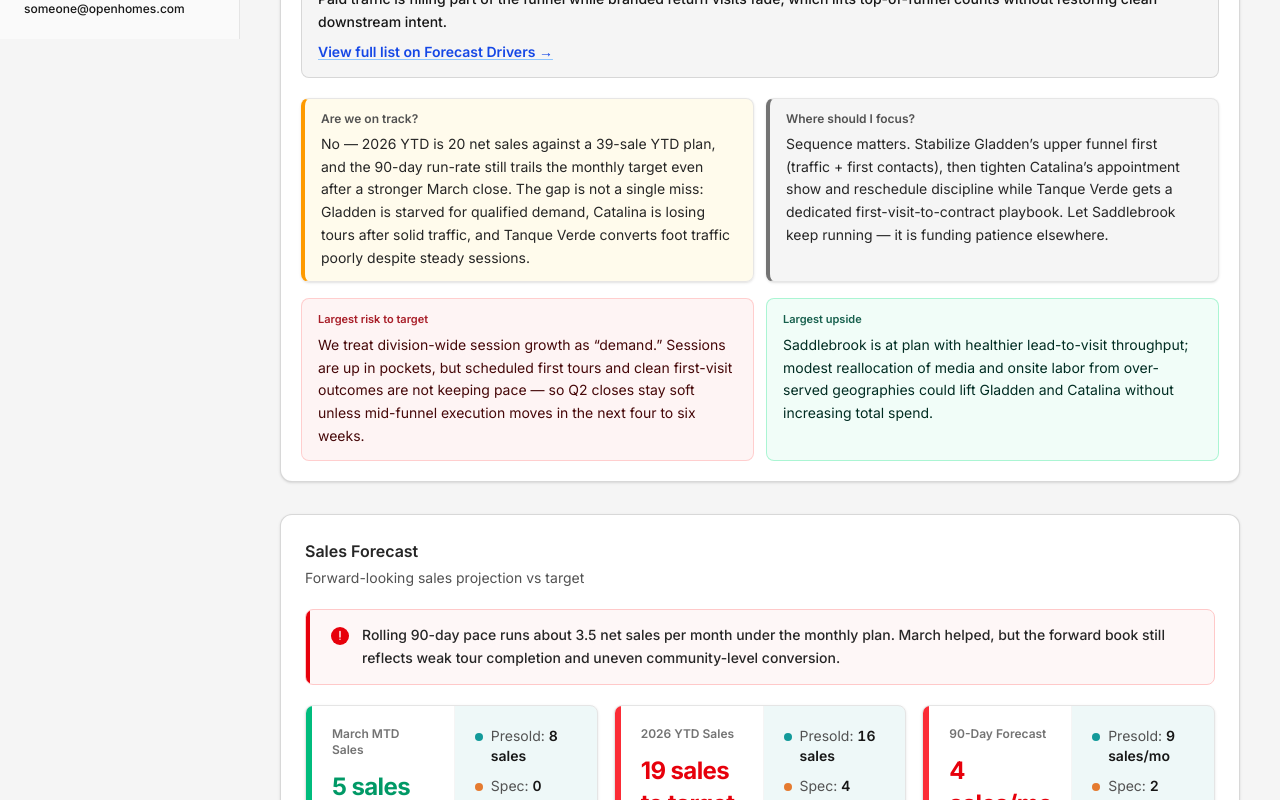
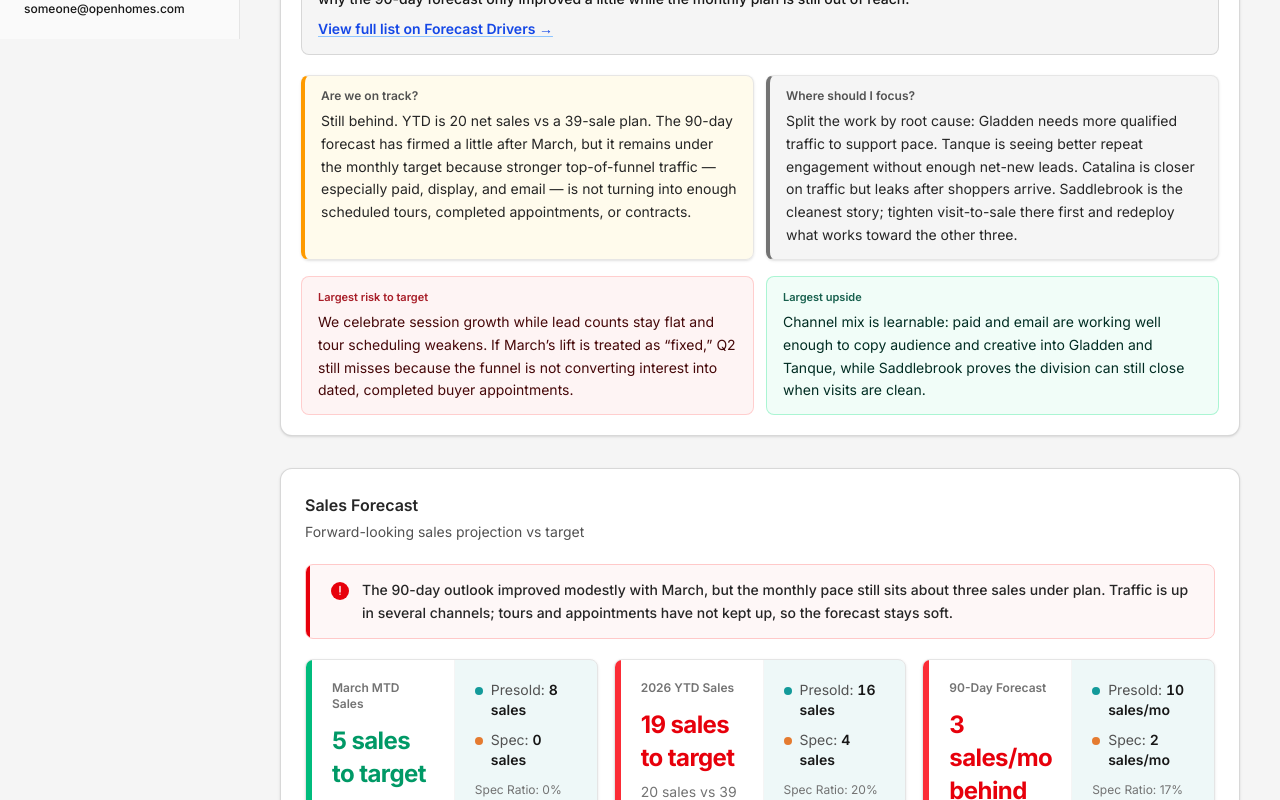
Before and after one commit to aarushirc14/One-Platform, a React (Vite) app: page /openhomes/tuscon/division-performance in a window 1280 px wide. Shown: the part 660-1460 px from the top of the page. Built offline with nearby package versions, Linux system fonts and the light colour scheme.

Commit message:
updated narrative

```diff
--- a/src/pulse/components/division-performance/CommunityPerformanceSection.tsx
+++ b/src/pulse/components/division-performance/CommunityPerformanceSection.tsx
@@ -188,8 +188,9 @@ export function CommunityPerformanceSection() {
         </h2>
         <p className="mt-1 text-sm leading-relaxed text-neutral-600">{communityPerformanceIntro.subline}</p>
         <p className="mt-2 max-w-3xl text-xs leading-relaxed text-neutral-500">
-          Use outlook to separate volume risk (Gladden) from mid-funnel drag (Catalina) and closing efficiency
-          (Tanque Verde), then open Community Triage for the same communities’ stage-level modeled impact.
+          Gladden is a pure volume problem; Tanque shows engagement without enough net-new leads; Catalina is
+          getting traffic closer to plan but not enough sales after visits. Saddlebrook is the relative
+          outperformer — use triage to compare modeled impact side by side.
         </p>
       </div>
 
--- a/src/pulse/components/division-performance/NinetyDaySalesForecastChart.tsx
+++ b/src/pulse/components/division-performance/NinetyDaySalesForecastChart.tsx
@@ -25,9 +25,9 @@ export function NinetyDaySalesForecastChart() {
 
         <p className="sr-only">
           Chart spans April 2025 through June 2026. Orange line is the realized 90-day monthly average sales
-          pace; it lifts through March 2026 but remains under the implied monthly plan. Blue line is the forward
-          pace with a shaded confidence band still skewed below target. A vertical marker denotes the report
-          date.
+          pace; it steps up after March but still sits under the implied monthly plan. Blue line is the forward
+          pace with a shaded confidence band that improved modestly versus the prior month yet remains below
+          target. A vertical marker denotes the report date.
         </p>
 
         <div className="flex flex-wrap gap-x-6 gap-y-2 border-t border-neutral-100 px-3 py-3 text-[11px] text-neutral-600 sm:px-4">
--- a/src/pulse/mock/community.ts
+++ b/src/pulse/mock/community.ts
@@ -32,86 +32,87 @@ export const funnelColumns: FunnelColumn[] = [
   {
     id: 'web-traffic',
     title: 'Web Traffic',
-    status: 'behind',
-    highlight: true,
+    status: 'ahead',
+    highlight: false,
     segments: [
       {
         title: 'Web Traffic',
-        primaryLine: '28,400 / 62,800 needed',
-        secondaryLine: '↘ 11% vs prior 3 months (sessions recover, still short of plan)',
-        secondaryLineTone: 'negative',
+        primaryLine: '38,500 / 42,000 needed',
+        secondaryLine: '↗ Paid, display, and email up vs prior quarter',
+        secondaryLineTone: 'positive',
       },
       {
         title: 'Web Traffic per Sale',
-        primaryLine: '4,733 / 10,500 target',
-        targetNote: '55% better vs target',
+        primaryLine: '6,417 / 7,000 target',
+        targetNote: '8% better vs target',
         targetNoteTone: 'positive',
       },
     ],
-    salesImpactLabel: '-1.4 sales',
-    salesImpactTone: 'negative',
+    salesImpactLabel: '+0.5 sales',
+    salesImpactTone: 'positive',
   },
   {
     id: 'traffic-lead',
     title: 'Web Traffic to Lead',
-    status: 'ahead',
+    status: 'behind',
     segments: [
       {
         title: 'Leads',
-        primaryLine: '244 / 560 needed',
-        secondaryLine: '↘ 36% vs prior 3 months on count',
+        primaryLine: '283 / 520 needed',
+        secondaryLine: 'Flat vs prior 3 months on net-new count',
         secondaryLineTone: 'negative',
       },
       {
         title: 'Web Traffic to Lead',
-        primaryLine: '0.86% / 0.80% target',
-        targetNote: '8% better vs target on rate',
-        targetNoteTone: 'positive',
+        primaryLine: '0.74% / 0.80% target',
+        targetNote: '8% worse vs target on rate',
+        targetNoteTone: 'negative',
       },
     ],
-    salesImpactLabel: '+0.3 sales',
-    salesImpactTone: 'positive',
+    salesImpactLabel: '-0.3 sales',
+    salesImpactTone: 'negative',
   },
   {
     id: 'lead-visit',
     title: 'Lead to First Visit',
-    status: 'behind',
+    status: 'onPace',
     segments: [
       {
         title: 'First Visits',
-        primaryLine: '96 / 238 needed',
-        secondaryLine: '↘ 22% vs prior 3 months',
-        secondaryLineTone: 'negative',
+        primaryLine: '115 / 198 needed',
+        secondaryLine: '↗ Slightly up vs prior 3 months',
+        secondaryLineTone: 'positive',
       },
       {
         title: 'Lead to First Visit',
-        primaryLine: '39.3% / 43.0% target',
-        targetNote: '9% worse vs target',
+        primaryLine: '40.6% / 42.0% target',
+        targetNote: '3% worse vs target',
         targetNoteTone: 'negative',
       },
     ],
-    salesImpactLabel: '-3.8 sales',
-    salesImpactTone: 'negative',
+    salesImpactLabel: '+0.4 sales',
+    salesImpactTone: 'positive',
   },
   {
     id: 'visit-sale',
     title: 'First Visit to Sale',
     status: 'behind',
+    highlight: true,
     segments: [
       {
         title: 'Total Sales',
         primaryLine: '6 / 13 needed',
-        secondaryLine: 'Flat vs prior 3 months on closes from first visits',
-        secondaryLineTone: 'neutral',
+        secondaryLine: 'Traffic is not the main gap — closes from visits are',
+        secondaryLineTone: 'negative',
       },
       {
         title: 'First Visit to Sale',
-        primaryLine: '6.25% / 10.2% target',
-        targetNote: '39% worse vs target',
+        primaryLine: '5.22% / 9.8% target',
+        targetNote: '47% worse vs target',
         targetNoteTone: 'negative',
       },
     ],
-    salesImpactLabel: '-2.1 sales',
+    salesImpactLabel: '-6.3 sales',
     salesImpactTone: 'negative',
   },
 ]
@@ -125,14 +126,14 @@ export const webTrafficLeadTable: MetricTableSection = {
       kind: 'data',
       metric: 'Web Traffic to Total Leads',
       countsLabel: 'Active User',
-      countsFrom: '28,400',
+      countsFrom: '38,500',
       countsToLabel: 'Lead',
-      countsTo: '244',
-      communityRate: '0.86%',
-      targetRate: '0.92%',
-      performance: '-6.52%',
+      countsTo: '283',
+      communityRate: '0.74%',
+      targetRate: '0.80%',
+      performance: '-7.50%',
       performanceTone: 'negative',
-      change: '-18.10%',
+      change: '-12.40%',
       changeTone: 'negative',
       changeUp: false,
     },
@@ -140,46 +141,46 @@ export const webTrafficLeadTable: MetricTableSection = {
       kind: 'data',
       metric: 'Web Traffic to Web Conversions',
       countsLabel: 'Active User',
-      countsFrom: '28,400',
+      countsFrom: '38,500',
       countsToLabel: 'Conv',
-      countsTo: '712',
-      communityRate: '2.51%',
-      targetRate: '2.38%',
-      performance: '+5.46%',
+      countsTo: '998',
+      communityRate: '2.59%',
+      targetRate: '2.48%',
+      performance: '+4.44%',
       performanceTone: 'positive',
-      change: '-9.20%',
+      change: '+6.10%',
+      changeTone: 'positive',
+      changeUp: true,
+    },
+    {
+      kind: 'data',
+      metric: 'Web Conversions to Total Leads',
+      countsLabel: 'Conv',
+      countsFrom: '998',
+      countsToLabel: 'Lead',
+      countsTo: '283',
+      communityRate: '28.36%',
+      targetRate: '30.10%',
+      performance: '-5.78%',
+      performanceTone: 'negative',
+      change: '-3.20%',
       changeTone: 'negative',
       changeUp: false,
     },
     {
       kind: 'data',
-      metric: 'Web Conversions to Total Leads',
-      countsLabel: 'Conv',
-      countsFrom: '712',
-      countsToLabel: 'Lead',
-      countsTo: '244',
-      communityRate: '34.27%',
-      targetRate: '36.40%',
-      performance: '-5.85%',
-      performanceTone: 'negative',
-      change: '+4.10%',
+      metric: 'Web Traffic to Internet Inquiries',
+      countsLabel: 'Active User',
+      countsFrom: '38,500',
+      countsToLabel: 'Inquiry',
+      countsTo: '176',
+      communityRate: '0.46%',
+      targetRate: '0.44%',
+      performance: '+4.55%',
+      performanceTone: 'positive',
+      change: '+2.80%',
       changeTone: 'positive',
       changeUp: true,
-    },
-    {
-      kind: 'data',
-      metric: 'Web Traffic to Internet Inquiries',
-      countsLabel: 'Active User',
-      countsFrom: '28,400',
-      countsToLabel: 'Inquiry',
-      countsTo: '168',
-      communityRate: '0.59%',
-      targetRate: '0.55%',
-      performance: '+7.27%',
-      performanceTone: 'positive',
-      change: '-5.40%',
-      changeTone: 'negative',
-      changeUp: false,
     },
   ],
 }
@@ -192,14 +193,14 @@ export const metricSections: MetricTableSection[] = [
         kind: 'data',
         metric: 'Total Leads to Online Appts Completed',
         countsLabel: 'Lead',
-        countsFrom: '244',
+        countsFrom: '283',
         countsToLabel: 'Appt',
-        countsTo: '101',
-        communityRate: '41.39%',
+        countsTo: '108',
+        communityRate: '38.16%',
         targetRate: '38.20%',
-        performance: '+8.35%',
-        performanceTone: 'positive',
-        change: '+2.80%',
+        performance: '-0.10%',
+        performanceTone: 'negative',
+        change: '+1.40%',
         changeTone: 'positive',
         changeUp: true,
       },
@@ -207,14 +208,14 @@ export const metricSections: MetricTableSection[] = [
         kind: 'data',
         metric: 'Online Appts Scheduled to Completed',
         countsLabel: 'Schedule',
-        countsFrom: '122',
+        countsFrom: '128',
         countsToLabel: 'Complete',
-        countsTo: '101',
-        communityRate: '82.79%',
+        countsTo: '108',
+        communityRate: '84.38%',
         targetRate: '79.00%',
-        performance: '+4.80%',
+        performance: '+6.81%',
         performanceTone: 'positive',
-        change: '-2.40%',
+        change: '-4.10%',
         changeTone: 'negative',
         changeUp: false,
       },
@@ -222,14 +223,14 @@ export const metricSections: MetricTableSection[] = [
         kind: 'data',
         metric: 'Internet Inquiries to Completed Online Appts',
         countsLabel: 'Inquiry',
-        countsFrom: '168',
+        countsFrom: '176',
         countsToLabel: 'Appt',
-        countsTo: '58',
-        communityRate: '34.52%',
+        countsTo: '62',
+        communityRate: '35.23%',
         targetRate: '36.20%',
-        performance: '-4.64%',
+        performance: '-2.68%',
         performanceTone: 'negative',
-        change: '+1.20%',
+        change: '+0.90%',
         changeTone: 'positive',
         changeUp: true,
       },
@@ -242,29 +243,29 @@ export const metricSections: MetricTableSection[] = [
         kind: 'data',
         metric: 'Total Leads to First Visit',
         countsLabel: 'Lead',
-        countsFrom: '244',
+        countsFrom: '283',
         countsToLabel: 'First Visit',
-        countsTo: '96',
-        communityRate: '39.34%',
-        targetRate: '43.00%',
-        performance: '-8.51%',
+        countsTo: '115',
+        communityRate: '40.64%',
+        targetRate: '42.00%',
+        performance: '-3.24%',
         performanceTone: 'negative',
-        change: '-6.10%',
-        changeTone: 'negative',
-        changeUp: false,
+        change: '+2.10%',
+        changeTone: 'positive',
+        changeUp: true,
       },
       {
         kind: 'data',
         metric: 'Total Leads to Walk-Ins',
         countsLabel: 'Lead',
-        countsFrom: '244',
+        countsFrom: '283',
         countsToLabel: 'Walk-In',
-        countsTo: '52',
-        communityRate: '21.31%',
+        countsTo: '54',
+        communityRate: '19.08%',
         targetRate: '19.50%',
-        performance: '+9.28%',
-        performanceTone: 'positive',
-        change: '+3.40%',
+        performance: '-2.15%',
+        performanceTone: 'negative',
+        change: '+5.20%',
         changeTone: 'positive',
         changeUp: true,
       },
@@ -272,14 +273,14 @@ export const metricSections: MetricTableSection[] = [
         kind: 'data',
         metric: 'Total Leads to Call-Ins',
         countsLabel: 'Lead',
-        countsFrom: '244',
+        countsFrom: '283',
         countsToLabel: 'Call-In',
-        countsTo: '81',
-        communityRate: '33.20%',
+        countsTo: '83',
+        communityRate: '29.33%',
         targetRate: '31.80%',
-        performance: '+4.40%',
-        performanceTone: 'positive',
-        change: '-4.25%',
+        performance: '-7.77%',
+        performanceTone: 'negative',
+        change: '-2.30%',
         changeTone: 'negative',
         changeUp: false,
       },
@@ -292,14 +293,14 @@ export const metricSections: MetricTableSection[] = [
         kind: 'data',
         metric: 'First Visits to Sales',
         countsLabel: 'Visit',
-        countsFrom: '96',
+        countsFrom: '115',
         countsToLabel: 'Sale',
         countsTo: '6',
-        communityRate: '6.25%',
-        targetRate: '10.20%',
-        performance: '-38.73%',
+        communityRate: '5.22%',
+        targetRate: '9.80%',
+        performance: '-46.73%',
         performanceTone: 'negative',
-        change: '-5.80%',
+        change: '-8.20%',
         changeTone: 'negative',
         changeUp: false,
       },
@@ -307,14 +308,14 @@ export const metricSections: MetricTableSection[] = [
         kind: 'data',
         metric: 'Walk-Ins to Sales',
         countsLabel: 'Walk-In',
-        countsFrom: '52',
+        countsFrom: '54',
         countsToLabel: 'Sale',
         countsTo: '2',
-        communityRate: '3.85%',
+        communityRate: '3.70%',
         targetRate: '4.20%',
-        performance: '-8.33%',
+        performance: '-11.90%',
         performanceTone: 'negative',
-        change: '+2.10%',
+        change: '+1.50%',
         changeTone: 'positive',
         changeUp: true,
       },
@@ -322,14 +323,14 @@ export const metricSections: MetricTableSection[] = [
         kind: 'data',
         metric: 'Call-Ins to Sales',
         countsLabel: 'Call-In',
-        countsFrom: '81',
+        countsFrom: '83',
         countsToLabel: 'Sale',
         countsTo: '3',
-        communityRate: '3.70%',
+        communityRate: '3.61%',
         targetRate: '9.50%',
-        performance: '-61.05%',
+        performance: '-62.00%',
         performanceTone: 'negative',
-        change: '-14.20%',
+        change: '-11.80%',
         changeTone: 'negative',
         changeUp: false,
       },
@@ -337,14 +338,14 @@ export const metricSections: MetricTableSection[] = [
         kind: 'data',
         metric: 'Internet Inquiries to Sales',
         countsLabel: 'Inquiry',
-        countsFrom: '168',
+        countsFrom: '176',
         countsToLabel: 'Sale',
         countsTo: '1',
-        communityRate: '0.60%',
+        communityRate: '0.57%',
         targetRate: '5.80%',
-        performance: '-89.66%',
+        performance: '-90.17%',
         performanceTone: 'negative',
-        change: '-8.40%',
+        change: '-6.20%',
         changeTone: 'negative',
         changeUp: false,
       },
--- a/src/pulse/mock/divisionPerformanceReport.ts
+++ b/src/pulse/mock/divisionPerformanceReport.ts
@@ -32,22 +32,22 @@ export const divisionPerformanceExecutiveOverview = {
       id: 'on-track',
       question: 'Are we on track?',
       answer:
-        'No — 2026 YTD is 20 net sales against a 39-sale YTD plan, and the 90-day run-rate still trails the monthly target even after a stronger March close. The gap is not a single miss: Gladden is starved for qualified demand, Catalina is losing tours after solid traffic, and Tanque Verde converts foot traffic poorly despite steady sessions.',
+        'Still behind. YTD is 20 net sales vs a 39-sale plan. The 90-day forecast has firmed a little after March, but it remains under the monthly target because stronger top-of-funnel traffic — especially paid, display, and email — is not turning into enough scheduled tours, completed appointments, or contracts.',
       tone: 'attention',
     },
     {
       id: 'focus',
       question: 'Where should I focus?',
       answer:
-        'Sequence matters. Stabilize Gladden’s upper funnel first (traffic + first contacts), then tighten Catalina’s appointment show and reschedule discipline while Tanque Verde gets a dedicated first-visit-to-contract playbook. Let Saddlebrook keep running — it is funding patience elsewhere.',
+        'Split the work by root cause: Gladden needs more qualified traffic to support pace. Tanque is seeing better repeat engagement without enough net-new leads. Catalina is closer on traffic but leaks after shoppers arrive. Saddlebrook is the cleanest story; tighten visit-to-sale there first and redeploy what works toward the other three.',
       tone: 'default',
     },
   ] as ExecutiveDecisionQa[],
   riskLabel: 'Largest risk to target',
-  risk: 'We treat division-wide session growth as “demand.” Sessions are up in pockets, but scheduled first tours and clean first-visit outcomes are not keeping pace — so Q2 closes stay soft unless mid-funnel execution moves in the next four to six weeks.',
+  risk: 'We celebrate session growth while lead counts stay flat and tour scheduling weakens. If March’s lift is treated as “fixed,” Q2 still misses because the funnel is not converting interest into dated, completed buyer appointments.',
   opportunityLabel: 'Largest upside',
   opportunity:
-    'Saddlebrook is at plan with healthier lead-to-visit throughput; modest reallocation of media and onsite labor from over-served geographies could lift Gladden and Catalina without increasing total spend.',
+    'Channel mix is learnable: paid and email are working well enough to copy audience and creative into Gladden and Tanque, while Saddlebrook proves the division can still close when visits are clean.',
 }
 
 export type ReportNextStepLink = {
@@ -81,9 +81,9 @@ export const divisionPerformanceNextSteps = {
     },
   ] as ReportNextStepLink[],
   discussionPrompts: [
-    'Which community gets incremental media this month without diluting Saddlebrook’s already-strong funnel?',
-    'Where is the breakdown: not enough appointments, or appointments that do not convert?',
-    'What single metric do we hold sales and marketing jointly accountable to before April’s monthly close?',
+    'Which two communities get paid and email budget first — Gladden for raw volume, or Tanque to turn engagement into net-new leads?',
+    'For Catalina, is the next lever pricing and offer, or sales follow-up after the first visit?',
+    'What is Saddlebrook doing on visit-to-sale that we standardize division-wide in 30 days?',
   ],
 }
 
@@ -100,7 +100,7 @@ export const salesForecastIntro = {
   subline: 'Forward-looking sales projection vs target',
   /** Shorter copy matches dashboard screenshot (red alert strip). */
   alert:
-    'Rolling 90-day pace runs about 3.5 net sales per month under the monthly plan. March helped, but the forward book still reflects weak tour completion and uneven community-level conversion.',
+    'The 90-day outlook improved modestly with March, but the monthly pace still sits about three sales under plan. Traffic is up in several channels; tours and appointments have not kept up, so the forecast stays soft.',
 }
 
 export type SalesForecastSummaryCardModel = {
@@ -146,13 +146,13 @@ export const salesForecastSummaryCards: SalesForecastSummaryCardModel[] = [
     id: 'sf-90',
     edgeTone: 'negative',
     label: '90-Day Forecast',
-    primaryStat: '4 sales/mo behind',
+    primaryStat: '3 sales/mo behind',
     primaryStatTone: 'negative',
-    detailLine: '11 sales/mo vs 15 target',
+    detailLine: '12 sales/mo vs 15 target',
     footerSmall: null,
-    presoldValue: '9 sales/mo',
+    presoldValue: '10 sales/mo',
     specValue: '2 sales/mo',
-    specRatioLabel: 'Spec Ratio: 18%',
+    specRatioLabel: 'Spec Ratio: 17%',
   },
 ]
 
@@ -175,40 +175,40 @@ export const forecastByPeriod: ForecastByPeriodRow[] = [
   {
     id: '30',
     label: 'Next 30 Days',
-    forecastSales: 8,
-    rangeLow: 7,
-    rangeHigh: 9,
+    forecastSales: 9,
+    rangeLow: 8,
+    rangeHigh: 10,
     target: 14,
-    behind: 6,
+    behind: 5,
     rangeLeftPct: 28,
     rangeWidthPct: 14,
-    forecastPct: 35,
+    forecastPct: 38,
     targetPct: 76,
   },
   {
     id: '3060',
     label: '30–60 Days',
-    forecastSales: 11,
-    rangeLow: 9,
-    rangeHigh: 13,
+    forecastSales: 12,
+    rangeLow: 10,
+    rangeHigh: 14,
     target: 15,
-    behind: 4,
+    behind: 3,
     rangeLeftPct: 38,
     rangeWidthPct: 22,
-    forecastPct: 49,
+    forecastPct: 52,
     targetPct: 82,
   },
   {
     id: '6090',
     label: '60–90 Days',
-    forecastSales: 13,
-    rangeLow: 11,
-    rangeHigh: 15,
+    forecastSales: 14,
+    rangeLow: 12,
+    rangeHigh: 16,
     target: 15,
-    behind: 2,
+    behind: 1,
     rangeLeftPct: 58,
     rangeWidthPct: 25,
-    forecastPct: 70,
+    forecastPct: 72,
     targetPct: 83,
   },
 ]
@@ -378,7 +378,7 @@ export const communityPerformanceIntro = {
 }
 
 export const communityPerformanceAlert =
-  '1 of 4 communities on track for the next 90 days: Saddlebrook. Gladden Farms is off-track on volume; Catalina Foothills and Tanque Verde are at-risk on execution after traffic arrives.'
+  '1 of 4 communities on track for the next 90 days: Saddlebrook. Gladden Farms is off-track on qualified traffic. Tanque Verde is at-risk: engagement is up, net-new leads are not. Catalina Foothills is at-risk on conversion after traffic arrives.'
 
 export const communityPerformanceTableFootnote =
   '* Next 90-day plan, plus any YTD gap vs plan spread evenly over the rest of the year.'
@@ -394,7 +394,7 @@ export const communityPerformanceRows: CommunityPerformanceRow[] = [
     next90Target: 15,
     next90Plan: 14,
     next90CatchUp: 1,
-    primaryDriver: 'Lead → first visit (tour scheduling)',
+    primaryDriver: 'First visit → sale conversion',
     next90Outlook: 'at-risk',
     driverNeedsAttention: true,
   },
@@ -408,7 +408,7 @@ export const communityPerformanceRows: CommunityPerformanceRow[] = [
     next90Target: 10,
     next90Plan: 7,
     next90CatchUp: 3,
-    primaryDriver: 'Web traffic & new lead volume',
+    primaryDriver: 'Qualified traffic & new lead volume',
     next90Outlook: 'off-track',
     driverNeedsAttention: true,
   },
@@ -422,9 +422,9 @@ export const communityPerformanceRows: CommunityPerformanceRow[] = [
     next90Target: 9,
     next90Plan: 9,
     next90CatchUp: 0,
-    primaryDriver: 'Lead → first visit throughput',
+    primaryDriver: 'Visit → sale efficiency (lower funnel)',
     next90Outlook: 'on-track',
-    driverNeedsAttention: false,
+    driverNeedsAttention: true,
   },
   {
     id: 'tanque-verde',
@@ -436,7 +436,7 @@ export const communityPerformanceRows: CommunityPerformanceRow[] = [
     next90Target: 5,
     next90Plan: 5,
     next90CatchUp: 0,
-    primaryDriver: 'First visit → sale conversion',
+    primaryDriver: 'Net-new leads vs site engagement',
     next90Outlook: 'at-risk',
     driverNeedsAttention: true,
   },
@@ -473,7 +473,7 @@ export const marginDriversIntro = {
   headline: 'Margin Drivers',
   subline: 'Options uptake by community',
   alert:
-    'Presale options uptake averaged 6.9% over the last 90 days versus 10.8% over 180 days (−3.9 pts). Tanque Verde is holding attach; Catalina and Gladden are soft — consistent with longer decision cycles where tours slip or stall.',
+    'Presale options uptake averaged 6.9% over the last 90 days versus 10.8% over 180 days (−3.9 pts). Softer attach at Catalina and Gladden lines up with buyers who are still browsing; Saddlebrook and Tanque are relatively stronger on paper even though closings are uneven.',
 }
 
 /** Legacy table-style margin rows (kept for reference; primary UI is options uptake chart). */
@@ -623,12 +623,12 @@ export const rollupKpiCards: RollupKpiCardModel[] = [
     title: '90-Day Forecast',
     tone: 'needs_attention',
     badge: 'Needs Attention',
-    currentValue: '11',
+    currentValue: '12',
     midPhrase: ' sales/mo / ',
     targetValue: '15',
     targetWord: 'target/mo',
     detailLine: null,
-    fillPct: Math.round((11 / 15) * 100),
+    fillPct: Math.round((12 / 15) * 100),
     markerPct: 90,
     markerLabel: 'Target/mo',
   },
--- a/src/pulse/pages/ForecastDriversPage.tsx
+++ b/src/pulse/pages/ForecastDriversPage.tsx
@@ -55,9 +55,9 @@ export function ForecastDriversPage() {
         <header className="border-b border-neutral-300/90 pb-5 sm:pb-6">
           <PulsePageHeading title="Forecast Drivers" />
           <p className="mt-2 max-w-2xl text-sm leading-relaxed text-neutral-600">
-            Model-ranked website and CRM signals for Tucson, scored by how tightly they co-move with divisional
-            net sales. Use them to explain why traffic can look busier while the 90-day forecast still trails
-            plan.
+            Model-ranked website and CRM signals for Tucson. They help explain why paid and email can rise,
+            repeat visits can improve, and the sales forecast still trails — usually because tours and
+            appointments are not keeping pace with top-of-funnel noise.
           </p>
           <div className="mt-5 flex flex-wrap gap-2">
             <Link to={OPENHOMES_DIVISION_PERFORMANCE} className={headerNavPillClass}>
```
Also changed, not shown: src/pulse/mock/division.ts (+16 -16 lines), src/pulse/mock/forecastLeadingIndicators.ts (+46 -46 lines), src/pulse/mock/metricRowTrendSeries.ts (+13 -13 lines), src/refs/Community_Pulse_Mid_Florida_12M_2026-02.csv (added), 1 other file (tests, documents, lock files or other folders).
